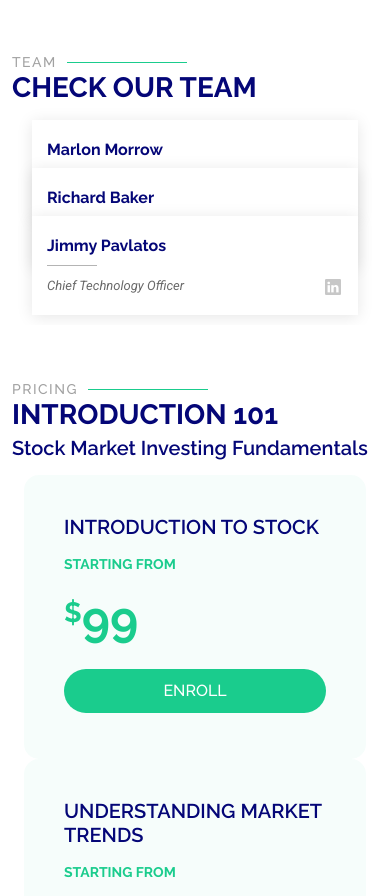
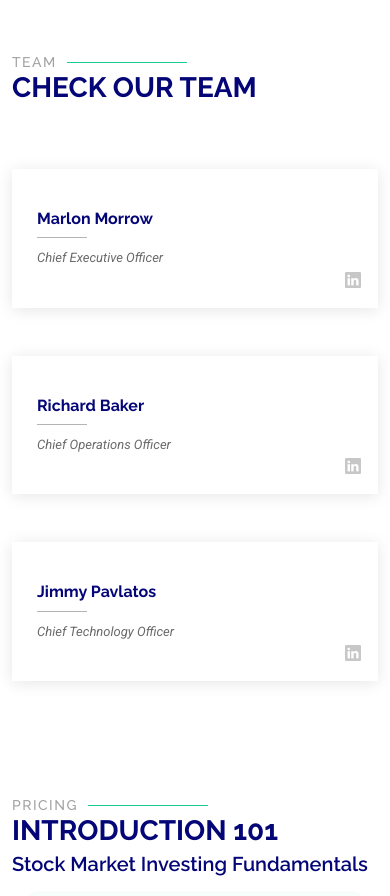
Before and after one commit to PeterPavlatos/LWSA, a plain HTML site: page index.html in a window 390 px wide. Shown: the part 3175-4071 px from the top of the page. Drawn offline with Linux system fonts and the light colour scheme.

Commit message:
fixed team cards issue on mobile

```diff
--- a/assets/css/main.css
+++ b/assets/css/main.css
@@ -1403,11 +1403,11 @@ color: var(--contrast-color);
   background-color: var(--surface-color);
   color: color-mix(in srgb, var(--default-color), transparent 20%);
   box-shadow: 0px 2px 15px rgba(0, 0, 0, 0.1);
-  position: absolute;
+  /* position: absolute;
   bottom: -50px;
   left: 20px;
-  right: 20px;
-  padding: 20px 15px;
+  right: 20px; */
+  padding: 40px 25px;
   overflow: hidden;
   transition: 0.5s;
 }
```
